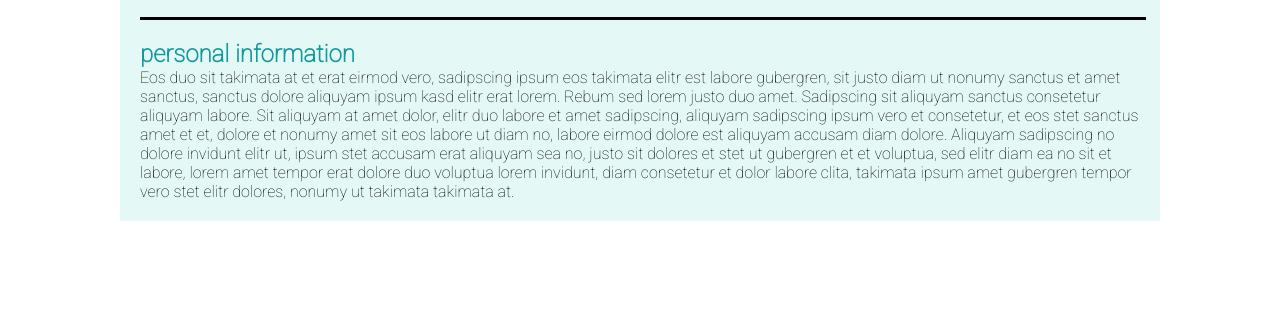
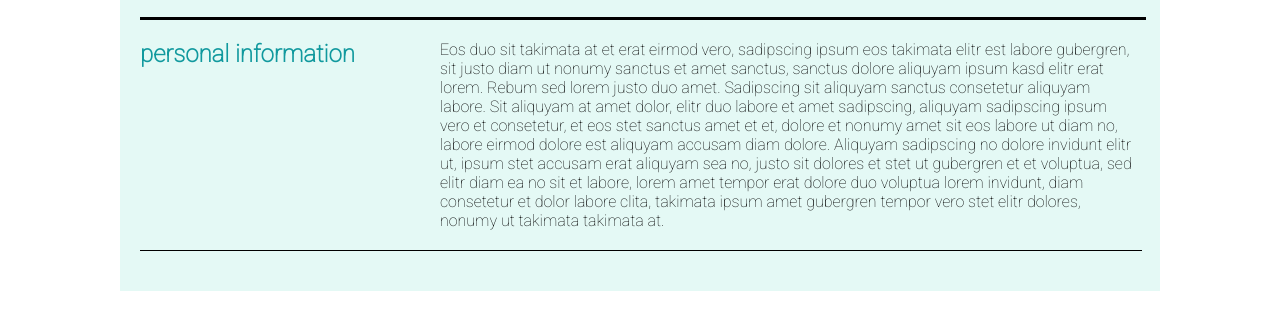
Before and after one commit to rifatabrarjowad/template_01, a plain HTML site: page index.html in a window 1280 px wide. Shown: the part 149-478 px from the top of the page. Drawn offline with Linux system fonts and the light colour scheme.

Commit message:
adding file

```diff
--- a/css/style.css
+++ b/css/style.css
@@ -51,3 +51,27 @@ hr{
     margin: 20px auto;
     border-bottom: none;
 }
+
+
+
+
+/* perosnla section start */
+.content{
+    margin-bottom: 0px;
+}
+
+.left-div{
+    width: 30%;
+    float: left;
+}
+.right-div{
+    width: 70%;
+    float: left;
+}
+.common-hr{
+    border: solid black 1px;
+    border-bottom: none;
+    width: 100%;
+    margin: 20px auto;
+
+}
--- a/index.html
+++ b/index.html
@@ -33,7 +33,7 @@
                         <h1>personal information</h1>
                     </div>
                     <div class="right-div">
-                        <p>Eos duo sit takimata at et erat eirmod vero, sadipscing ipsum eos takimata elitr est labore
+                        Eos duo sit takimata at et erat eirmod vero, sadipscing ipsum eos takimata elitr est labore
                         gubergren, sit justo diam ut nonumy sanctus et amet sanctus, sanctus dolore aliquyam ipsum
                         kasd elitr erat lorem. Rebum sed lorem justo duo amet. Sadipscing sit aliquyam sanctus
                         consetetur aliquyam labore. Sit aliquyam at amet dolor, elitr duo labore et amet sadipscing,
@@ -43,11 +43,12 @@
                         sea no, justo sit dolores et stet ut gubergren et et voluptua, sed elitr diam ea no sit et
                         labore, lorem amet tempor erat dolore duo voluptua lorem invidunt, diam consetetur et dolor
                         labore clita, takimata ipsum amet gubergren tempor vero stet elitr dolores, nonumy ut
-                            takimata takimata at.</p>
+                        takimata takimata at.
                     </div>
                 </div>
             </section>
-
+            <div class="clear-div"></div>
+            <hr class="common-hr">
         </main>
         <footer></footer>
     </div>
```
Lines whose indentation alone changed are shown as unchanged.
